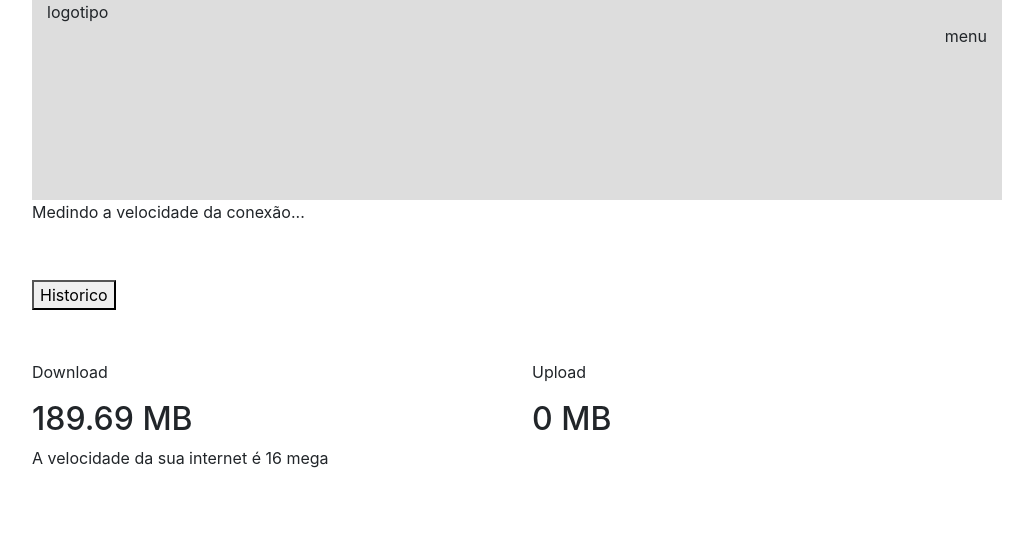
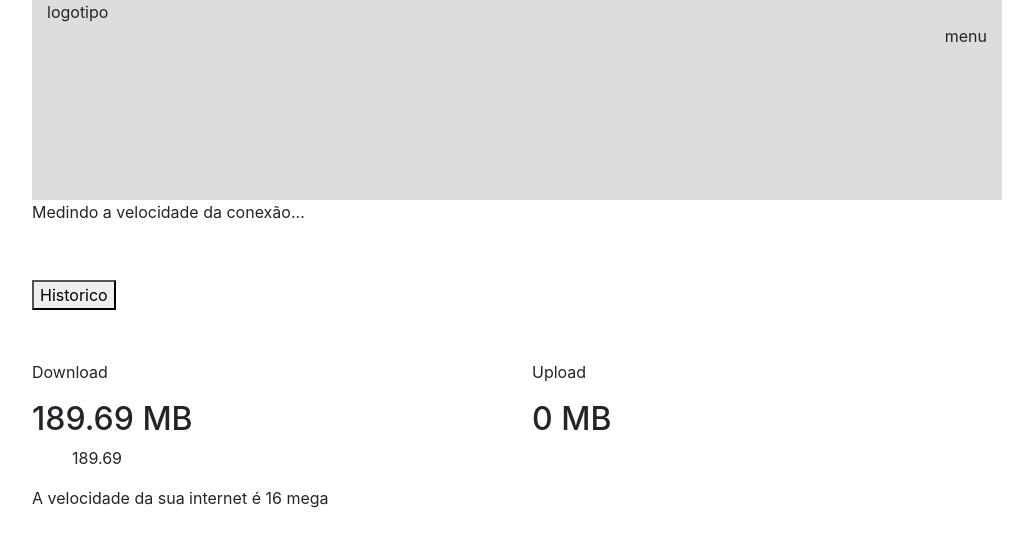
Before and after one commit to ehurafa/test-nic-speedtest, an Angular app: page / in a window 1280 px wide. Shown: the top 546 px of the page, without its empty margins (123-1156 px from the left). Built offline with nearby package versions, Linux system fonts and the light colour scheme.

Commit message:
salvando no local com parse

```diff
--- a/src/app/clock/clock.component.html
+++ b/src/app/clock/clock.component.html
@@ -24,3 +24,9 @@
 
     </div>
 </div>
+
+<div>
+  <ul style="width:100%; display:block">
+    <li *ngFor="let item of measurementHistoryDownload" style="width:100%; display:block">{{ item  }}</li>
+  </ul>
+</div>
--- a/src/app/clock/clock.component.ts
+++ b/src/app/clock/clock.component.ts
@@ -35,6 +35,7 @@ export class ClockComponent implements OnInit {
       if( this.totalTime < 21){
         measurement.value = this.getRandomInt(90,100);
         measurement.list.push(measurement.value);
+
       }else{
           let sum = measurement.list.reduce(function(t, n){
           return t + n;
@@ -62,13 +63,23 @@ export class ClockComponent implements OnInit {
   }
 
   ngOnInit() {
-    let historyResultDownload = this.getHistory('download');
+    let historyResultDownload: any = this.getHistory('download');
+
+    console.log(historyResultDownload );
+    console.log(typeof historyResultDownload );
 
     if( ! (
       historyResultDownload  == undefined ||
       historyResultDownload  == null ||
       historyResultDownload  == '')){
-      this.measurementHistoryDownload.push( this.getHistory('download') );
+      //historyResultDownload = historyResultDownload.split(',');
+      console.log(typeof historyResultDownload );
+      console.log(historyResultDownload );
+      //this.measurementHistoryDownload.push( historyResultDownload );
+      this.measurementHistoryDownload = JSON.parse(historyResultDownload);
+      console.log(historyResultDownload );
+    }else{
+      console.log('vazio');
     }
     this.calcNet(this.velocity.download, 'download', this.measurementHistoryDownload);
   }
--- a/src/app/services/history.service.ts
+++ b/src/app/services/history.service.ts
@@ -9,22 +9,25 @@ export class HistoryService {
 
   getMeasurementHistory( metric ){
     if( metric == 'download'){
-      return localStorage.getItem('localMeasurementHistoryDownload');
+      let res = localStorage.getItem('localMeasurementHistoryDownload');
+     // console.log('res: ', JSON.parse(res));
+      return res;
     }
 
     if( metric == 'upload'){
-      return localStorage.getItem('localMeasurementHistoryUpload');
+      let res = localStorage.getItem('localMeasurementHistoryUpload');
+      return res;
     }
 
   }
 
   setMeasurementHistory( item, metric ){
     if( metric == 'download'){
-      localStorage.setItem('localMeasurementHistoryDownload', item);
+      localStorage.setItem('localMeasurementHistoryDownload', JSON.stringify(item));
     }
 
     if( metric == 'upload'){
-      localStorage.setItem('localMeasurementHistoryUpload', item);
+      localStorage.setItem('localMeasurementHistoryUpload', JSON.stringify(item));
     }
   }
 
```
